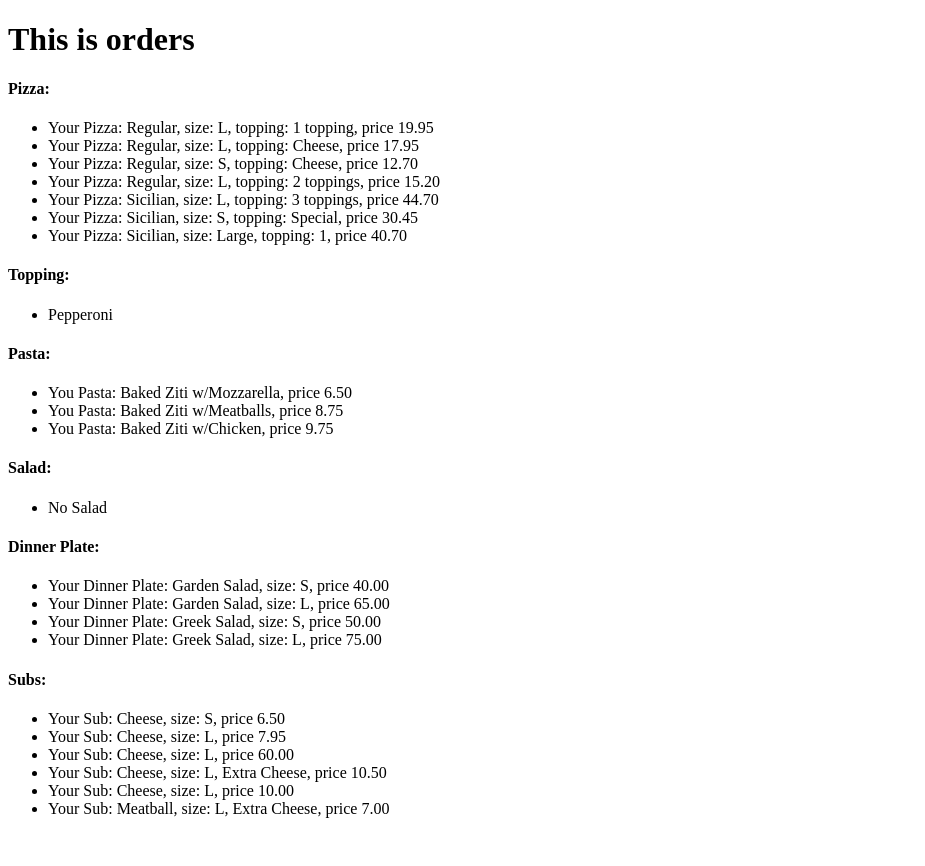
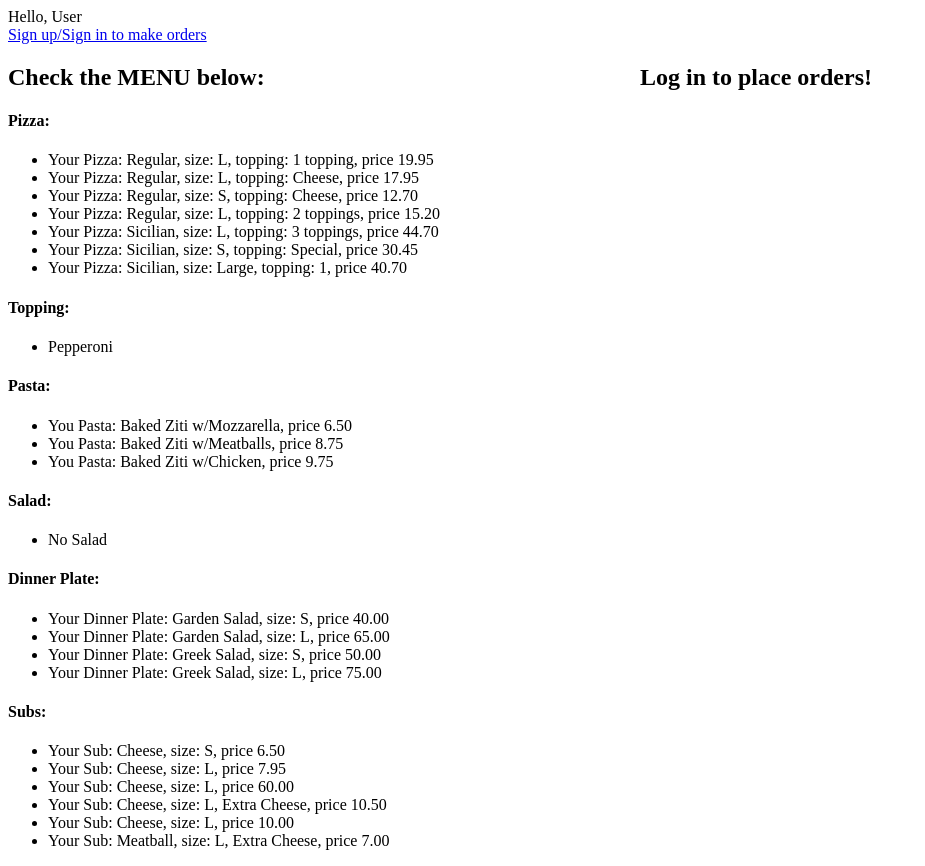
Before and after one commit to rrudiuk/order-pizza-django, a Django app: page / in a window 1280 px wide. Shown: the whole page, without its empty margins (0-925 px from the left). Before the commit the page ends 818 px from the top, so only its background shows below. Run offline with Django 3.2, Linux system fonts and the light colour scheme; data comes from the database, SQL or seed files in the repository; both versions use the stored data as it was after the commit; data that the repository does not hold is empty.

Commit message:
Started to create users. Index page is now shpwing if you are logged in

```diff
--- /dev/null
+++ b/orders/static/orders/styles.css
@@ -0,0 +1 @@
+#menu {float: left; width: 50%;}
--- /dev/null
+++ b/orders/templates/orders/base.html
@@ -0,0 +1,13 @@
+{% load static %}
+
+<!DOCTYPE html>
+<html>
+    <head>
+        <title>{% block title %}{% endblock %}</title>
+        <link rel="stylesheet" href="{% static 'orders/styles.css' %}"/>
+    </head>
+    <body>
+        {% block body %}
+        {% endblock %}
+    </body>
+</html>
--- a/orders/templates/orders/index.html
+++ b/orders/templates/orders/index.html
@@ -1,9 +1,26 @@
-<!DOCTYPE html>
-<head>
-	<title>Orders</title>
-</head>
-<body>
-	<h1>This is orders</h1>
+{% extends "orders/base.html" %}
+
+{% block title %}
+    Menu
+{% endblock %}
+
+{% block body %}
+
+	<header>
+		{% if user == "" %}
+			<span>Hello, User</span>
+		{% else %}
+			<span>Hello, {{ user }}</span>
+		{% endif %}
+		{% if user == "" %}
+			</br>
+			<a href="{% url 'login' %}">Sign up/Sign in to make orders</a>
+		{% endif %}
+	</header>
+
+	<div id="menu">
+
+		<h2>Check the MENU below:</h2>
 		<h4>Pizza: </h4>
 		<ul>
 			{% for pizza in pizzas %}
@@ -52,4 +69,15 @@
 				<li>No Subs</li>
 			{% endfor %}
 		</ul>
-</body>
+
+	</div>
+
+	<div id="order">
+		{% if user == "" %}
+			<h2>Log in to place orders!</h2>
+		{% else %}
+			<h2>Here you can place orders!</h2>
+		{% endif %}
+	</div>
+
+{% endblock %}
--- a/orders/urls.py
+++ b/orders/urls.py
@@ -3,5 +3,6 @@ from django.urls import path
 from . import views
 
 urlpatterns = [
-    path("", views.index, name="index")
+    path("", views.index, name="index"),
+    path("login", views.login_view, name="login"),
 ]
--- a/orders/views.py
+++ b/orders/views.py
@@ -1,18 +1,38 @@
-from django.http import HttpResponse
+from django.contrib.auth import authenticate, login, logout
+from django.http import HttpResponse, HttpResponseRedirect
 from django.shortcuts import render
+from django.urls import reverse
 
 from .models import Pasta, DinnerPlate, Sub, SubExtra, Salad, Pizza, Topping
 
 # Create your views here.
 def index(request):
+    if not request.user.is_authenticated:
+        context = {
+            "pasta": Pasta.objects.all(),
+            "salads": Salad.objects.all(),
+            "dinner_plate": DinnerPlate.objects.all(),
+            "subs": Sub.objects.all(),
+            "subextras": SubExtra.objects.all(),
+            "pizzas": Pizza.objects.all(),
+            "toppings": Topping.objects.all(),
+            "user": "",
+        }
+
+        return render(request, "orders/index.html", context)
+
     context = {
-        "pasta": Pasta.objects.all(),
-        "salads": Salad.objects.all(),
-        "dinner_plate": DinnerPlate.objects.all(),
-        "subs": Sub.objects.all(),
-        "subextras": SubExtra.objects.all(),
-        "pizzas": Pizza.objects.all(),
-        "toppings": Topping.objects.all(),
-    }
+            "pasta": Pasta.objects.all(),
+            "salads": Salad.objects.all(),
+            "dinner_plate": DinnerPlate.objects.all(),
+            "subs": Sub.objects.all(),
+            "subextras": SubExtra.objects.all(),
+            "pizzas": Pizza.objects.all(),
+            "toppings": Topping.objects.all(),
+            "user": request.user,
+        }
 
     return render(request, "orders/index.html", context)
+
+def login_view(request):
+    return render(request, "orders/login.html")
```
Also changed, not shown: orders/templates/orders/login.html (added, +9 -0 lines), db.sqlite3. Lines whose indentation alone changed are shown as unchanged.
